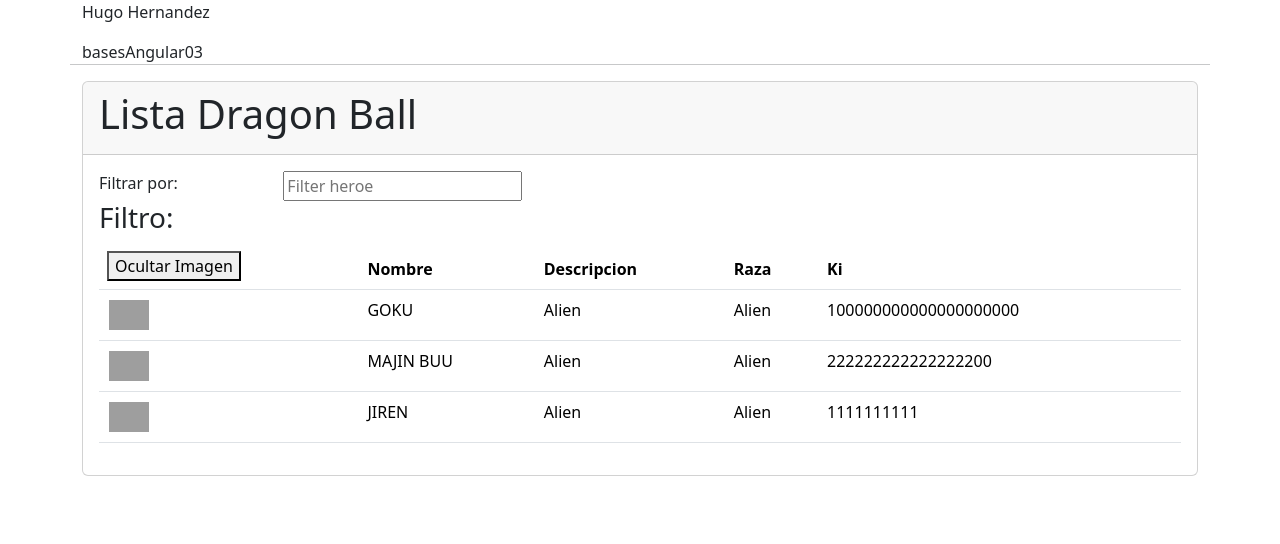
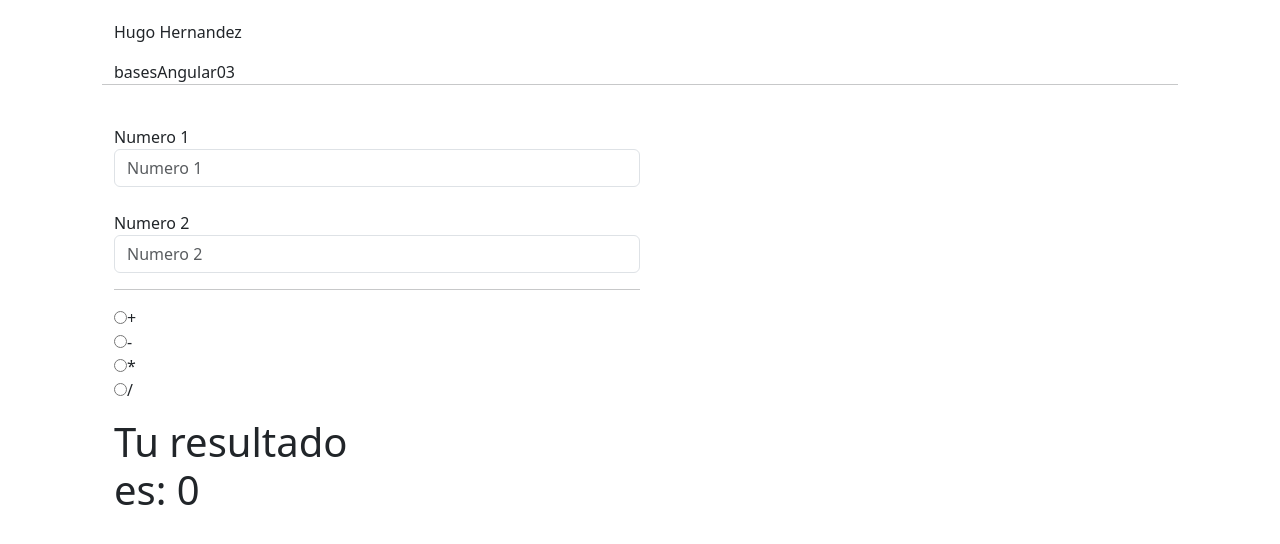
Before and after one commit to IEVN1003-21000385/basesAngular03, an Angular app: page / in a window 1280 px wide. Shown: the top 544 px of the page. Built offline with nearby package versions, Linux system fonts and the light colour scheme; grey boxes are pictures that could not be loaded.

Commit message:
operaciones basicas

```diff
--- a/src/app/app.component.html
+++ b/src/app/app.component.html
@@ -1,13 +1,15 @@
 
 <div class="container">
-  <div class="row">
+  <div class="row" style="margin: 20px">
     <p>Hugo Hernandez</p>
 
     <div>
       {{ title }}
     </div>
+    <br>
     <hr>
-    <app-heroeslist></app-heroeslist>
+    <!-- <app-heroeslist></app-heroeslist> -->
+    <app-operas-bas></app-operas-bas>
 
     <router-outlet/>
 
--- a/src/app/app.module.ts
+++ b/src/app/app.module.ts
@@ -6,12 +6,14 @@
 import { HeroeslistComponent } from './heroes/heroeslist/heroeslist.component';
 import {FormsModule} from '@angular/forms';
 import { HeroFilterPipe } from './heroes/hero-filter.pipe';
+import { OperasBasComponent } from './formularios/operas-bas/operas-bas.component';
 
 @NgModule({
   declarations: [
     AppComponent,
     HeroeslistComponent,
-    HeroFilterPipe
+    HeroFilterPipe,
+    OperasBasComponent
   ],
   imports: [
     BrowserModule,
--- /dev/null
+++ b/src/app/formularios/operas-bas/operas-bas.component.html
@@ -0,0 +1,41 @@
+
+<form action="">
+
+  <div class="col-6">
+    <div class="mb-3">
+      <div class="form-group pt-4">
+        <label for="numero1">Numero 1</label>
+        <input type="number" class="form-control" id="numero1" [(ngModel)]="numero1" name="numero1"
+        id="exampleInputEmail1" aria-describedby="emailHelp" placeholder="Numero 1">
+      </div>
+
+      <div class="form-group pt-4">
+        <label for="numero2">Numero 2</label>
+        <input type="number" class="form-control" id="numero2" [(ngModel)]="numero2" name="numero2"
+        id="exampleInputEmail1" aria-describedby="emailHelp" placeholder="Numero 2">
+      </div>
+
+      <hr>
+      <input type="radio" (click)="sumar()" value="s">
+        <label for="html"> + </label><br>
+      <input type="radio" (click)="restar()" value="r">
+        <label for="html"> - </label><br>
+      <input type="radio" (click)="multiplicar()" value="m">
+        <label for="html"> * </label><br>
+      <input type="radio" (click)="dividir()" value="d">
+        <label for="html"> / </label><br>
+      <!--
+      <button style="margin: 10px" (click)="sumar()" class="btn btn-primary">+</button>
+      <button style="margin: 10px" (click)="restar()" class="btn btn-primary">-</button>
+      <button style="margin: 10px" (click)="multiplicar()" class="btn btn-primary">*</button>
+      <button style="margin: 10px" (click)="dividir()" class="btn btn-primary">/</button>
+      -->
+    </div>
+
+    <div class="col-6">
+      <h1>Tu resultado es: {{resultado}}</h1>
+    </div>
+
+  </div>
+
+</form>
--- /dev/null
+++ b/src/app/formularios/operas-bas/operas-bas.component.ts
@@ -0,0 +1,27 @@
+import { Component } from '@angular/core';
+
+@Component({
+  selector: 'app-operas-bas',
+  standalone: false,
+  templateUrl: './operas-bas.component.html',
+  styleUrl: './operas-bas.component.css'
+})
+export class OperasBasComponent {
+ numero1: string ='';
+ numero2: string ='';
+ resultado:number=0;
+
+   sumar():void{
+    this.resultado=parseInt(this.numero1) + parseInt(this.numero2);
+  }
+  restar():void{
+    this.resultado=parseInt(this.numero1) - parseInt(this.numero2);
+  }
+  multiplicar():void{
+    this.resultado=parseInt(this.numero1) * parseInt(this.numero2);
+  }
+  dividir():void{
+    this.resultado=parseInt(this.numero1) / parseInt(this.numero2);
+  }
+
+}
```
Also changed, not shown: src/app/formularios/operas-bas/operas-bas.component.css (added), 1 other file (tests, documents, lock files or other folders).
